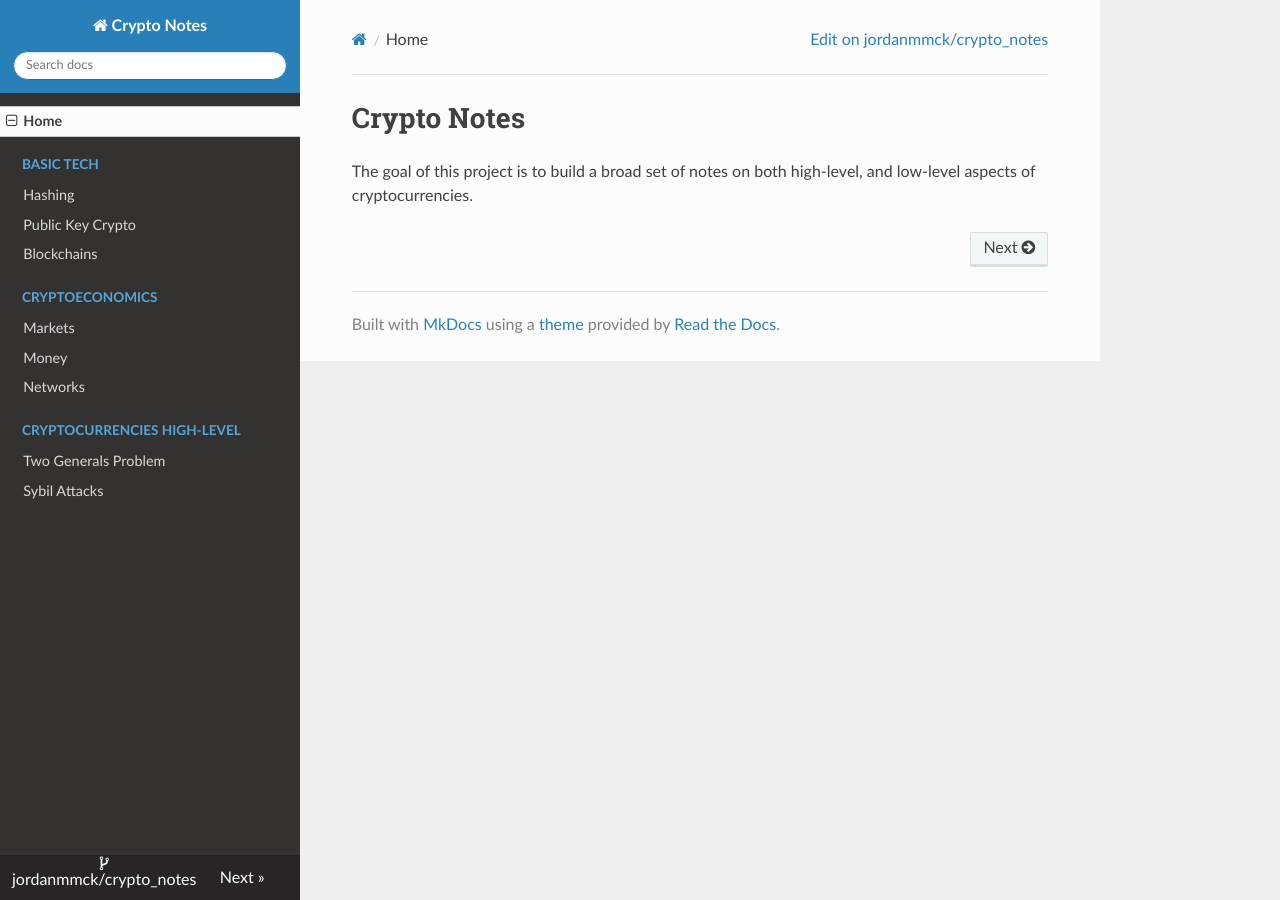
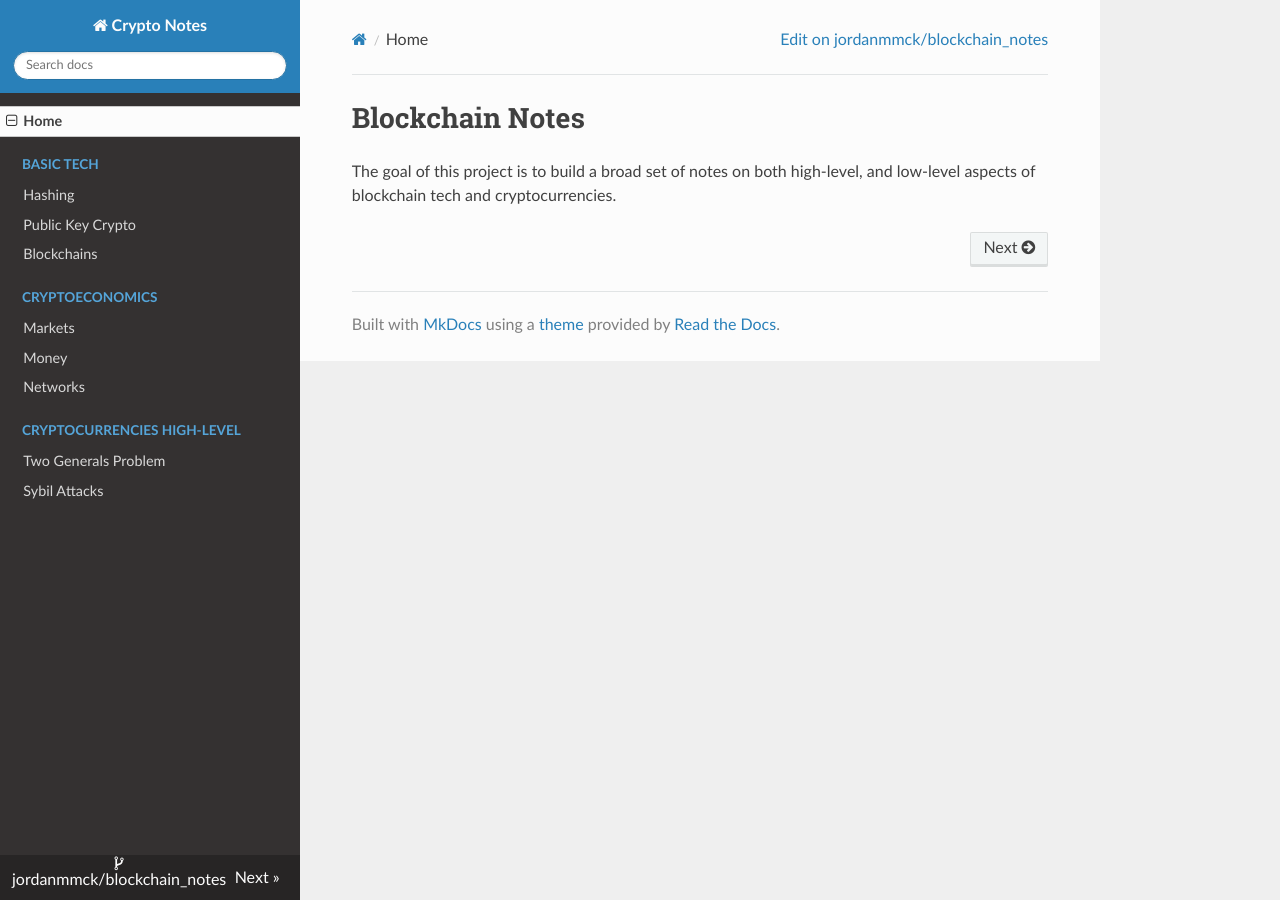
Before and after one commit to brianorwhatever/blockchain, an MkDocs documentation site: the page built from Notes/index.md, in a window 1280 px wide. Built offline with MkDocs 1.6.1, drawn with Linux system fonts in a browser that asks for light colours; nearby versions of some CDN libraries; old or Windows-style settings are respelled for this version of MkDocs.

Commit message:
renamed from crypto_notes to blockchain_notes

```diff
--- a/Notes/index.md
+++ b/Notes/index.md
@@ -1,3 +1,3 @@
-# Crypto Notes
+# Blockchain Notes
 
-The goal of this project is to build a broad set of notes on both high-level, and low-level aspects of cryptocurrencies.
+The goal of this project is to build a broad set of notes on both high-level, and low-level aspects of blockchain tech and cryptocurrencies.
--- a/mkdocs.yml
+++ b/mkdocs.yml
@@ -2,11 +2,11 @@
 site_name: Crypto Notes
 site_description: 'My notes on cryptocurrencies'
 site_author: 'Jordan McKinney'
-site_url: 'https://jordanmmck.com/crypto_notes'
+site_url: 'https://jordanmmck.com/blockchain'
 
 # repo
-repo_name: 'jordanmmck/crypto_notes'
-repo_url: 'https://github.com/jordanmmck/crypto_notes'
+repo_name: 'jordanmmck/blockchain_notes'
+repo_url: 'https://github.com/jordanmmck/blockchain_notes'
 
 # theme
 theme: readthedocs
```
Also changed, not shown: Notes/crypto_highlevel/byzantine.md (+1 -1 lines).
